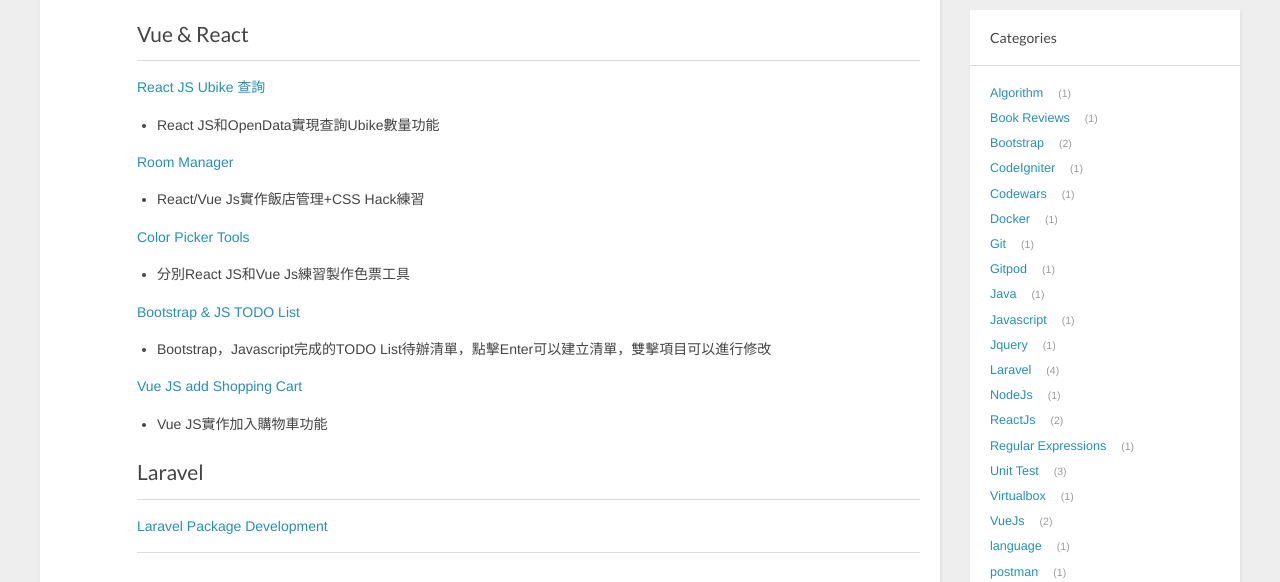
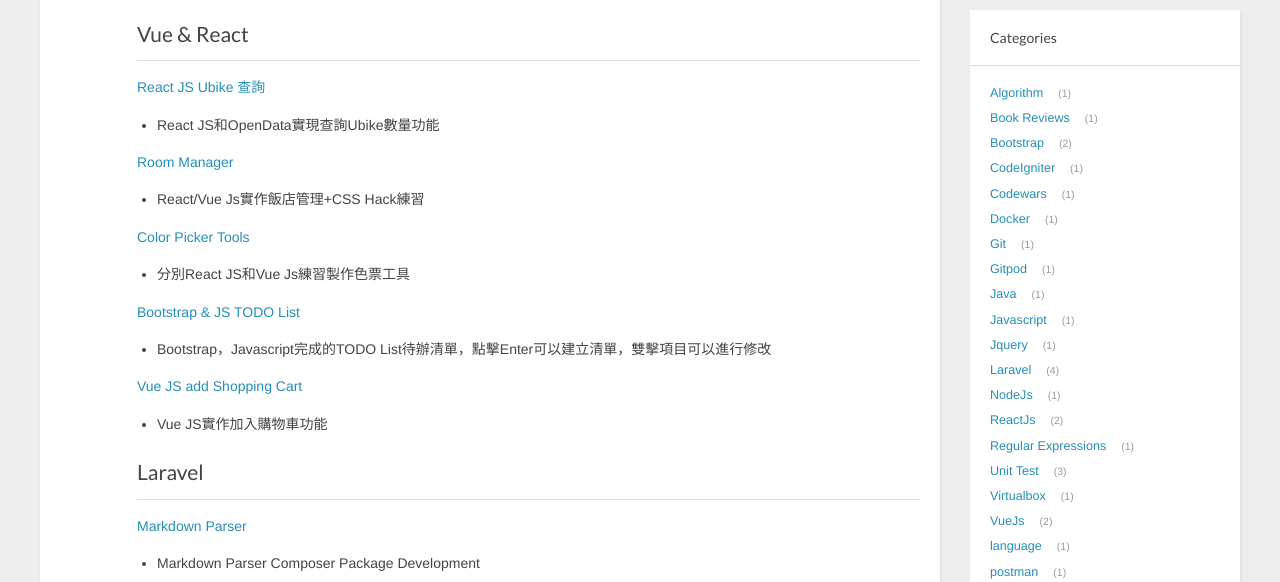
Before and after one commit to edwardyi/edwardyi.github.io, a plain HTML site: page works/index.html in a window 1280 px wide. Shown: the part 217-799 px from the top of the page. Drawn offline with nearby package versions, Linux system fonts and the light colour scheme; a script that the page names is missing.

Commit message:
Site updated: 2021-11-04 08:11:19

```diff
--- a/works/index.html
+++ b/works/index.html
@@ -103,7 +103,10 @@
 <li>Vue JS實作加入購物車功能</li>
 </ul>
 <h2><span id="laravel">Laravel</span></h2>
-<p><a target="_blank" rel="noopener" href="https://github.com/edwardyi/php-app-docker/tree/laravel-package-development">Laravel Package Development</a></p>
+<p><a target="_blank" rel="noopener" href="https://github.com/edwardyi/php-app-docker/tree/laravel-package-development">Markdown Parser</a></p>
+<ul>
+<li>Markdown Parser Composer Package Development</li>
+</ul>
 
 
     </div>
```
